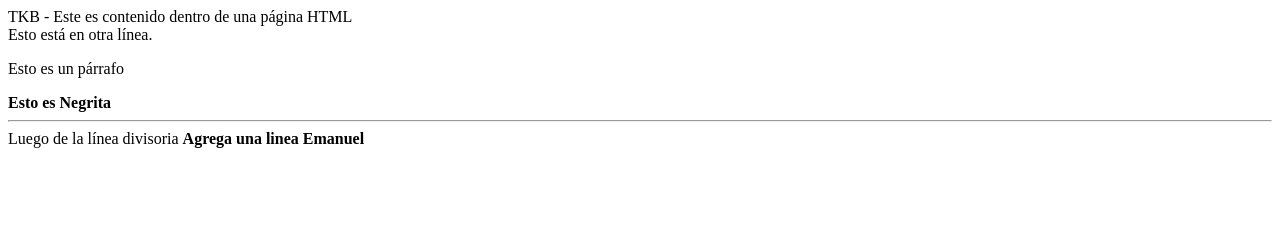
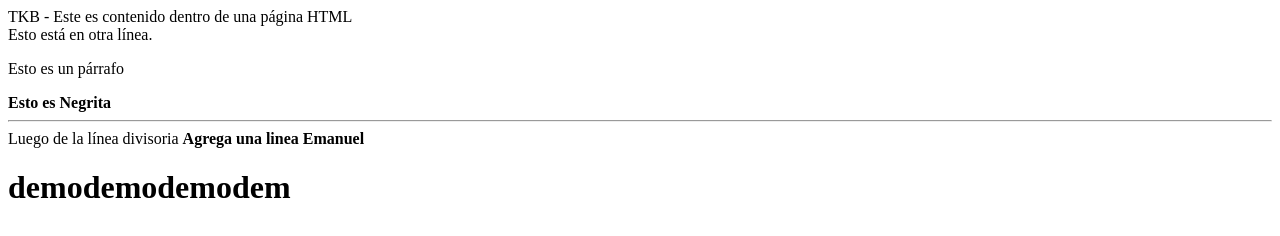
Before and after one commit to eodstrcil/sandbox, a plain HTML site: page index.html in a window 1280 px wide. Drawn offline with Linux system fonts and the light colour scheme.

Commit message:
Agregado H1

```diff
--- a/index.html
+++ b/index.html
@@ -11,5 +11,6 @@
         <hr>
         Luego de la línea divisoria
         <b>Agrega una linea Emanuel</b>
+        <h1>demodemodemodem</h1>
     </body>
 </html>
```
